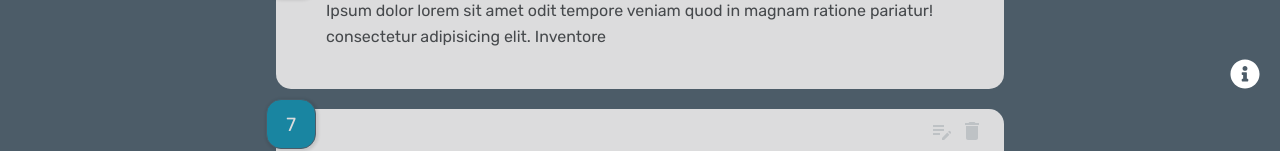
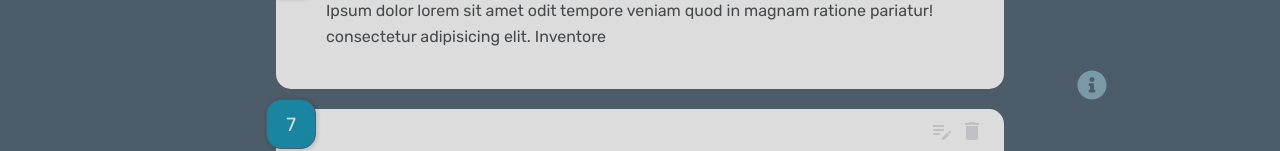
Before and after one commit to iancover/critiq, a React (Create React App) app: page / in a window 1280 px wide. Shown: the part 683-834 px from the top of the page. Built offline with nearby package versions, Linux system fonts and the light colour scheme.

Commit message:
style: Adjust AboutLink position

```diff
--- a/src/index.css
+++ b/src/index.css
@@ -249,8 +249,8 @@ span.avg {
 
 .tooltip {
   position: absolute;
-  top: 30px;
-  left: 0px;
+  top: -25px;
+  left: -35px;
   z-index: 1;
   width: 90px;
   padding: 5px 0;
@@ -281,27 +281,31 @@ span.avg {
   /* visibility: visible; */
   opacity: 1;
   transition-property: opacity;
-  transition-delay: .7s;
   transition-duration: 1s;
+  transition-delay: 1.5s;
 }
 
 
 /* *** ABOUT *** */
 .about-link {
-  position: absolute;
-  bottom: 20px;
-  right: 20px;
-  color: #fff;
-  cursor: pointer;
+  position: -webkit-sticky;
+  position: sticky;
+  bottom: 10px;
+  right: 0px;
+  padding-left: 110%;
+  /* cursor: pointer; */
 }
 
 .about-link a {
-  color: #fff;
+  color: var(--lightblue-color);
+  opacity: .5;
+  transition: color 1s, opacity 1s;
 }
 
 .about-link a:hover {
   color: var(--orange-color);
-  transition: color 1s;
+  opacity: 1;
+  transition: color 1s, opacity 1s;
 }
 
 a .about-icon:hover {
@@ -318,7 +322,7 @@ a .about-icon:hover {
 
 .about-link:hover .tooltip {
   opacity: 1;
-  transition: opacity .5s .7s;
+  transition: opacity .5s 2s;
 }
 
 .about h1 {
```
